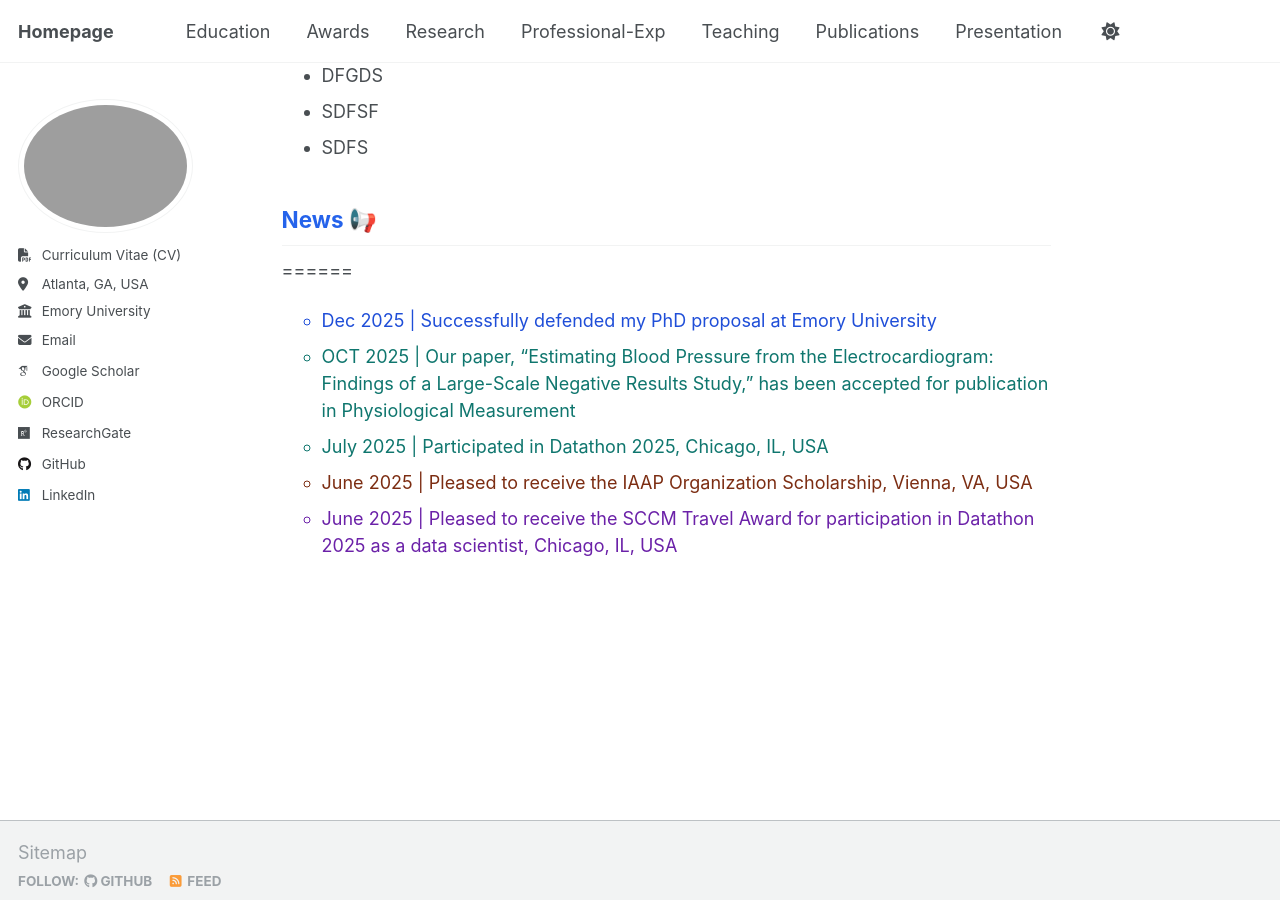
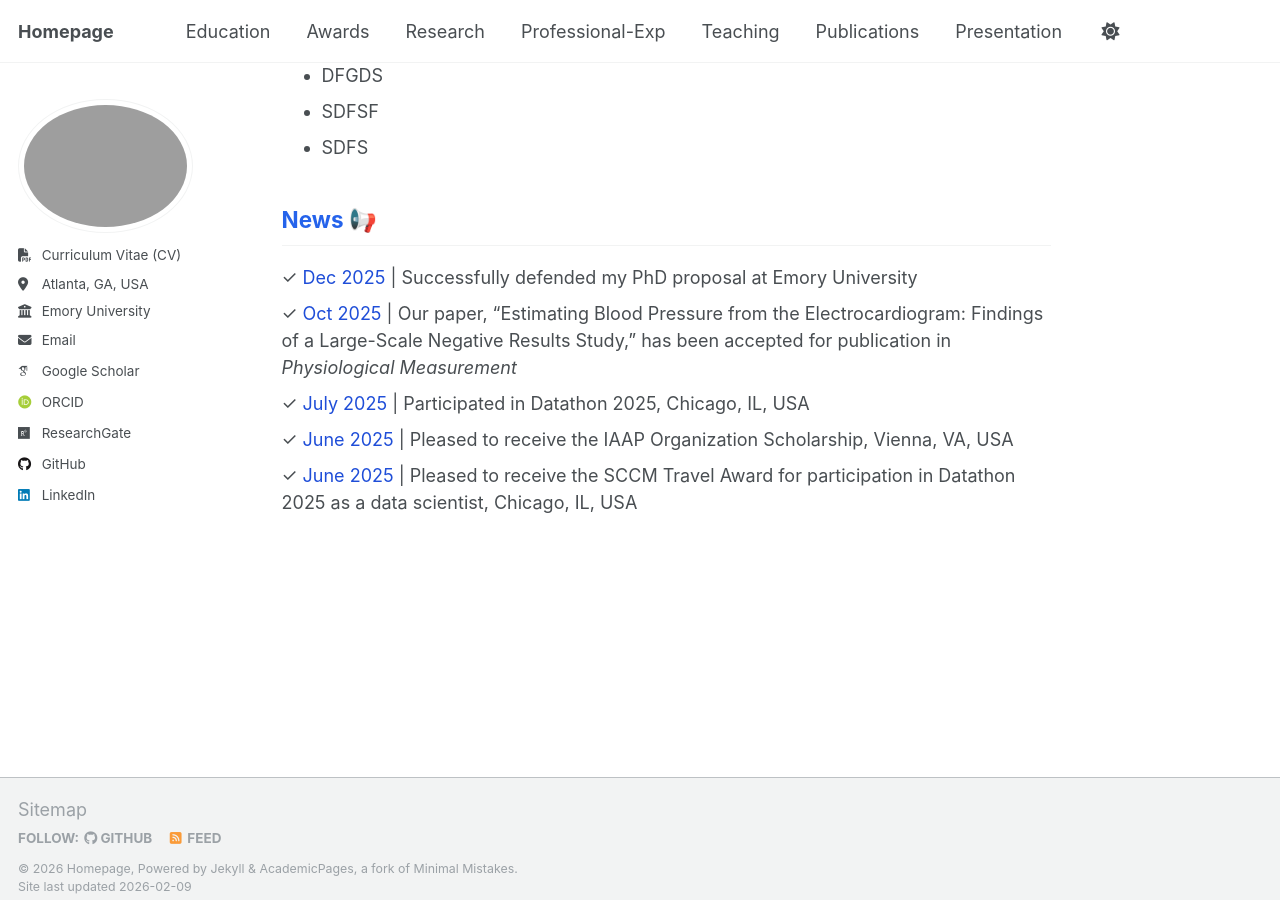
Before and after one commit to Somayyehmousavi/somayyehmousavi.github.io, a Jekyll site: the page built from _pages/about.md, in a window 1280 px wide and 900 px high, scrolled down 527 px. Built offline with Jekyll 4.4.1, drawn with Linux system fonts in a browser that asks for light colours; some web fonts are replaced.

Commit message:
Update about.md

```diff
--- a/_pages/about.md
+++ b/_pages/about.md
@@ -13,11 +13,10 @@ I hold two master's degrees: one in Computer Science and Informatics from Emory
 - SDFS
 
 <h2 style="color:#2563eb;">News 📢</h2>
-======
-<ul style="list-style-type: circle;">
-  <li style="color:#1f4ed8;">Dec 2025 | Successfully defended my PhD proposal at Emory University</li>
-  <li style="color:#0f766e;">OCT 2025 | Our paper, “Estimating Blood Pressure from the Electrocardiogram: Findings of a Large-Scale Negative Results Study,” has been accepted for publication in Physiological Measurement</li>
-  <li style="color:#0f766e;">July 2025 | Participated in Datathon 2025, Chicago, IL, USA</li>
-  <li style="color:#7c2d12;">June 2025 | Pleased to receive the IAAP Organization Scholarship, Vienna, VA, USA</li>
-  <li style="color:#6b21a8;">June 2025 | Pleased to receive the SCCM Travel Award for participation in Datathon 2025 as a data scientist, Chicago, IL, USA</li>
+<ul style="list-style-type: none; padding-left: 0;">
+  <li>✓ <span style="color:#1f4ed8;">Dec 2025</span> | Successfully defended my PhD proposal at Emory University</li>
+  <li>✓ <span style="color:#1f4ed8;">Oct 2025</span> | Our paper, “Estimating Blood Pressure from the Electrocardiogram: Findings of a Large-Scale Negative Results Study,” has been accepted for publication in <i>Physiological Measurement</i></li>
+  <li>✓ <span style="color:#1f4ed8;">July 2025</span> | Participated in Datathon 2025, Chicago, IL, USA</li>
+  <li>✓ <span style="color:#1f4ed8;">June 2025</span> | Pleased to receive the IAAP Organization Scholarship, Vienna, VA, USA</li>
+  <li>✓ <span style="color:#1f4ed8;">June 2025</span> | Pleased to receive the SCCM Travel Award for participation in Datathon 2025 as a data scientist, Chicago, IL, USA</li>
 </ul>
```
